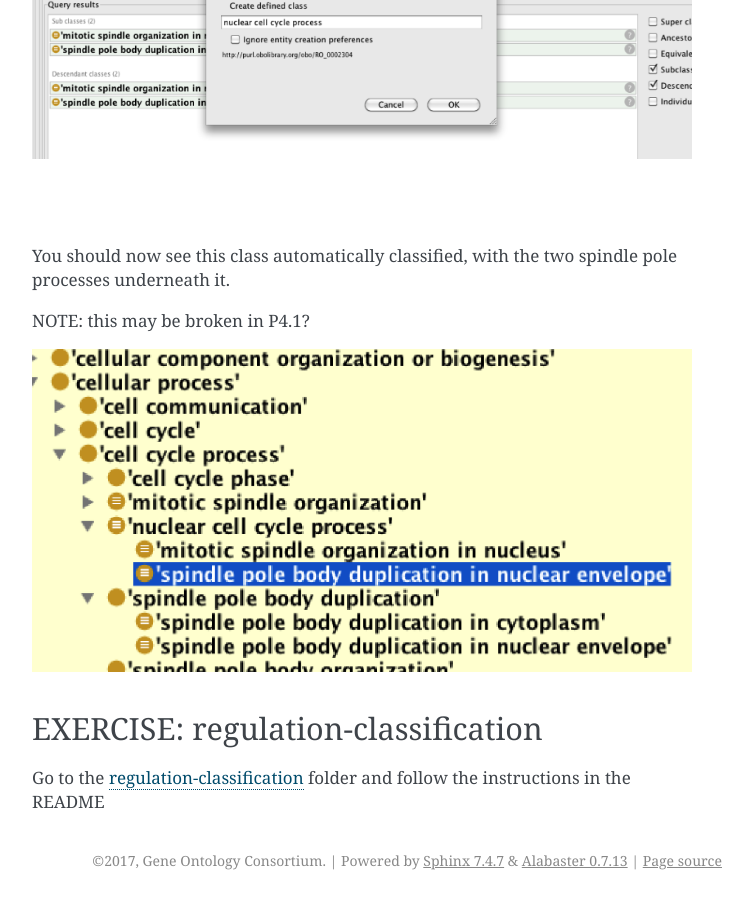
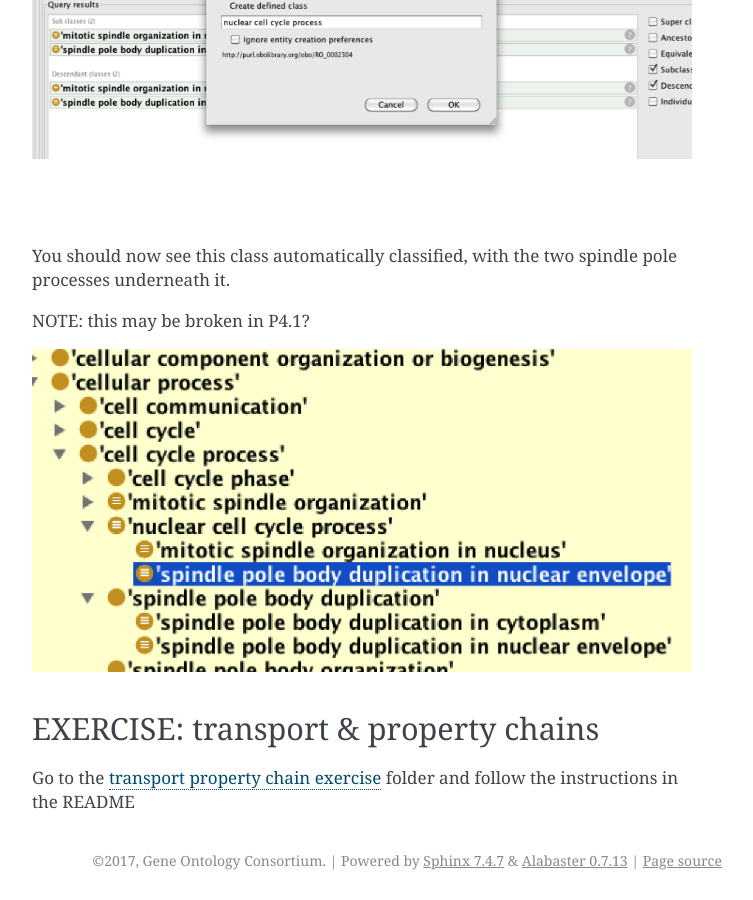
Before and after one commit to geneontology/protege-tutorial, a Sphinx documentation site: the page built from docs/AutoClassification.md, in a window 1280 px wide and 900 px high, scrolled down 2442 px. Shown: the whole window, without its empty margins (388-1141 px from the left). Built offline with Sphinx 7.4.7, drawn with Linux system fonts in a browser that asks for light colours; some of the changed text lies outside the part shown.

Commit message:
Update AutoClassification.md

```diff
--- a/docs/AutoClassification.md
+++ b/docs/AutoClassification.md
@@ -58,6 +58,6 @@ NOTE: this may be broken in P4.1?
 
 ![](./media/image63.png)
 
-## EXERCISE: regulation-classification
+## EXERCISE: transport & property chains
 
-Go to the [regulation-classification](https://github.com/geneontology/protege-tutorial/tree/master/regulation-classification/) folder and follow the instructions in the README
+Go to the [transport property chain exercise](https://github.com/geneontology/protege-tutorial/tree/master/transport_property_chain_excercise) folder and follow the instructions in the README
```
